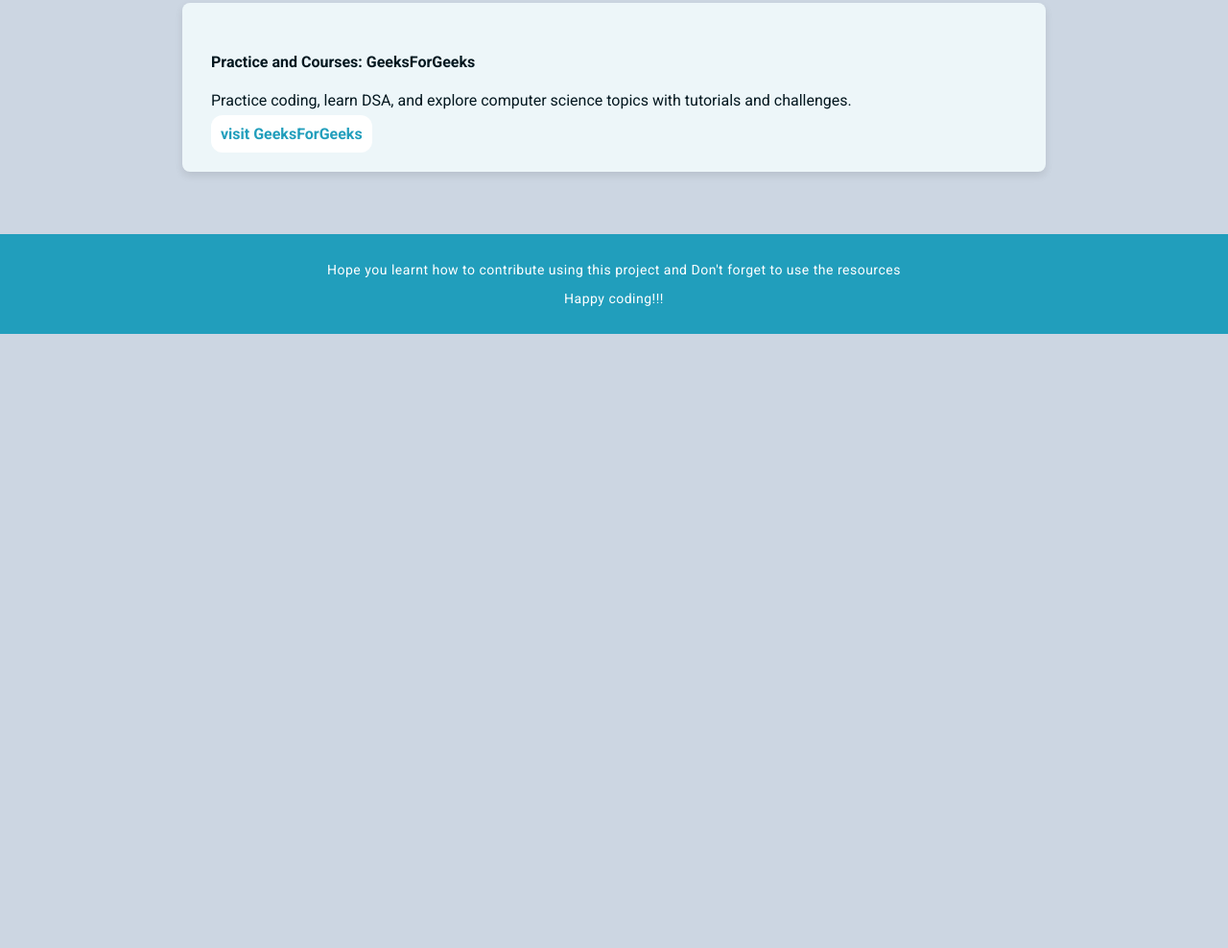
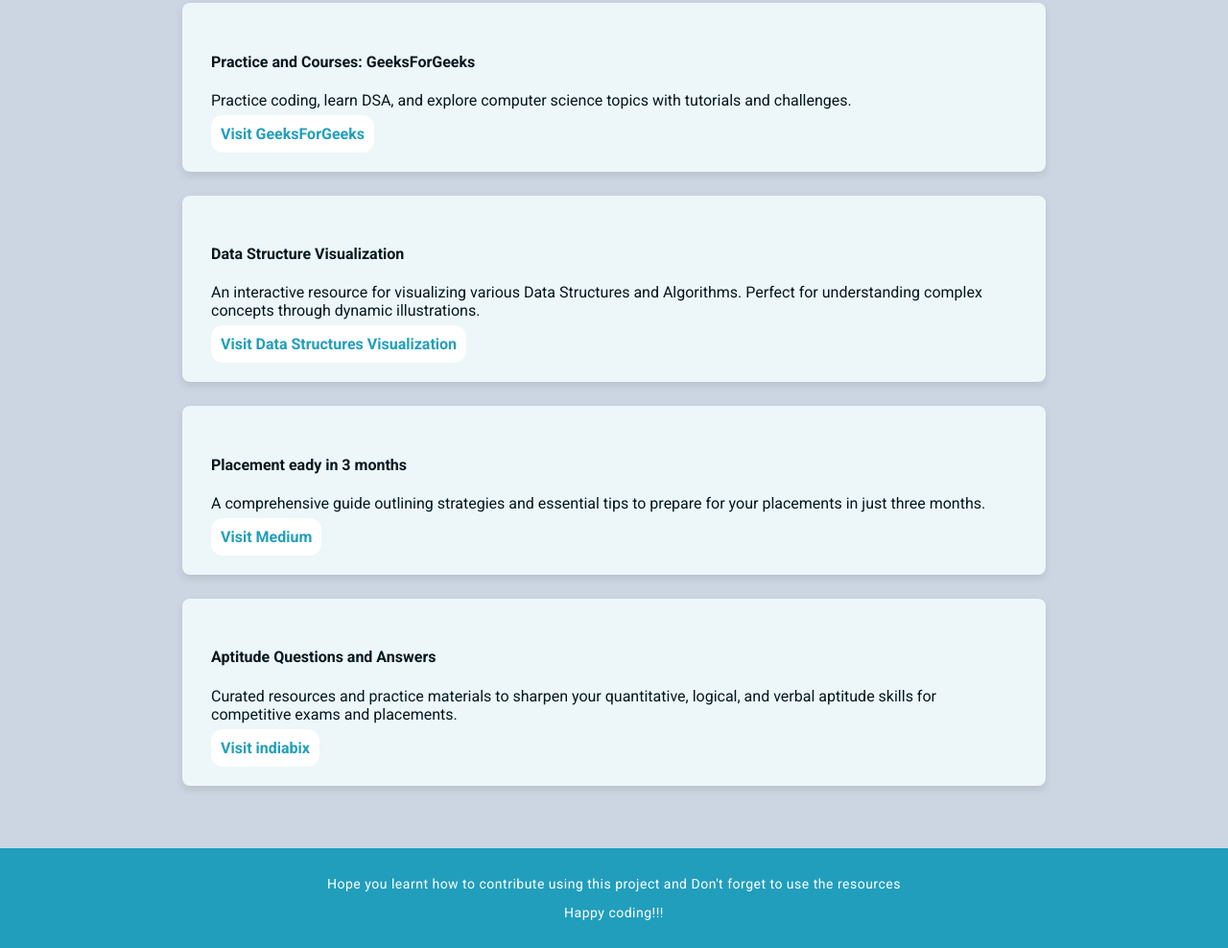
Before and after one commit to Varshitha713/first-contrib-placement, a plain HTML site: page index.html in a window 1280 px wide. Shown: the part 2600-3588 px from the top of the page at 96% size. Before the commit the page ends 2948 px from the top, so only its background shows below. Drawn offline with Linux system fonts and the light colour scheme.

Commit message:
Added 3 new resources

```diff
--- a/index.html
+++ b/index.html
@@ -114,9 +114,26 @@
     <div class="card" category="learning">
       <h4>Practice and Courses: GeeksForGeeks</h4>
       <p>Practice coding, learn DSA, and explore computer science topics with tutorials and challenges.</p>
-      <a href="https://www.geeksforgeeks.org" target="_blank">visit GeeksForGeeks</a>
+      <a href="https://www.geeksforgeeks.org" target="_blank">Visit GeeksForGeeks</a>
     </div>
 
+    <div class="card" category="coding">
+      <h4>Data Structure Visualization</h4>
+      <p>An interactive resource for visualizing various Data Structures and Algorithms. Perfect for understanding complex concepts through dynamic illustrations.</p>
+      <a href="https://www.cs.usfca.edu/~galles/visualization/Algorithms.html" target="_blank">Visit Data Structures Visualization</a>
+    </div>
+
+    <div class="card" category="learning">
+      <h4>Placement eady in 3 months</h4>
+      <p>A comprehensive guide outlining strategies and essential tips to prepare for your placements in just three months.</p>
+      <a href="https://medium.com/@varshini_vijay/placement-ready-in-3-months-bfba2512bee2" target="_blank">Visit Medium</a>
+    </div>
+
+    <div class="card" category="learning">
+      <h4>Aptitude Questions and Answers</h4>
+      <p>Curated resources and practice materials to sharpen your quantitative, logical, and verbal aptitude skills for competitive exams and placements.</p>
+      <a href="https://www.indiabix.com/" target="_blank">Visit indiabix</a>
+    </div>
 
 </div>
 <footer>
```
